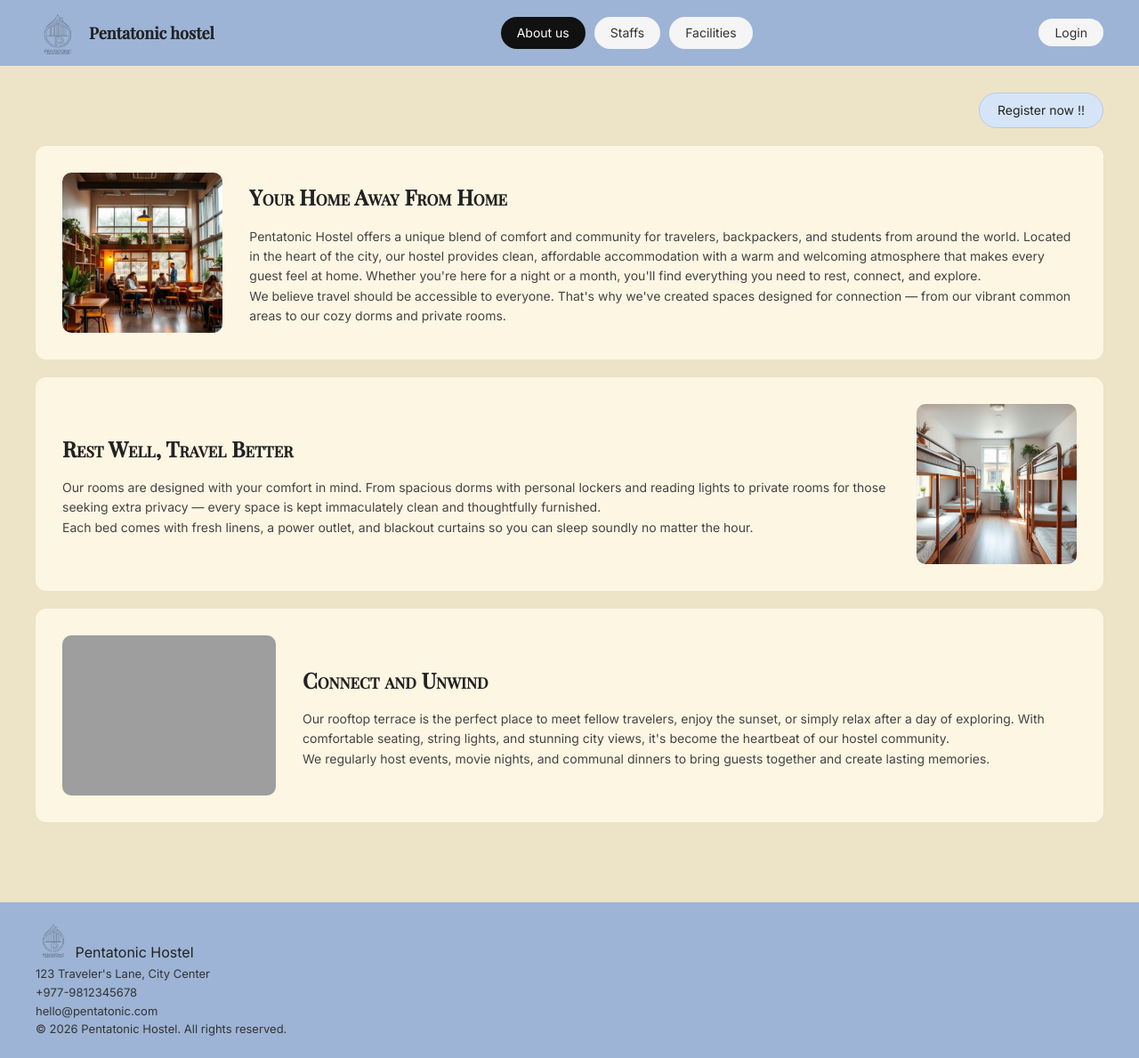
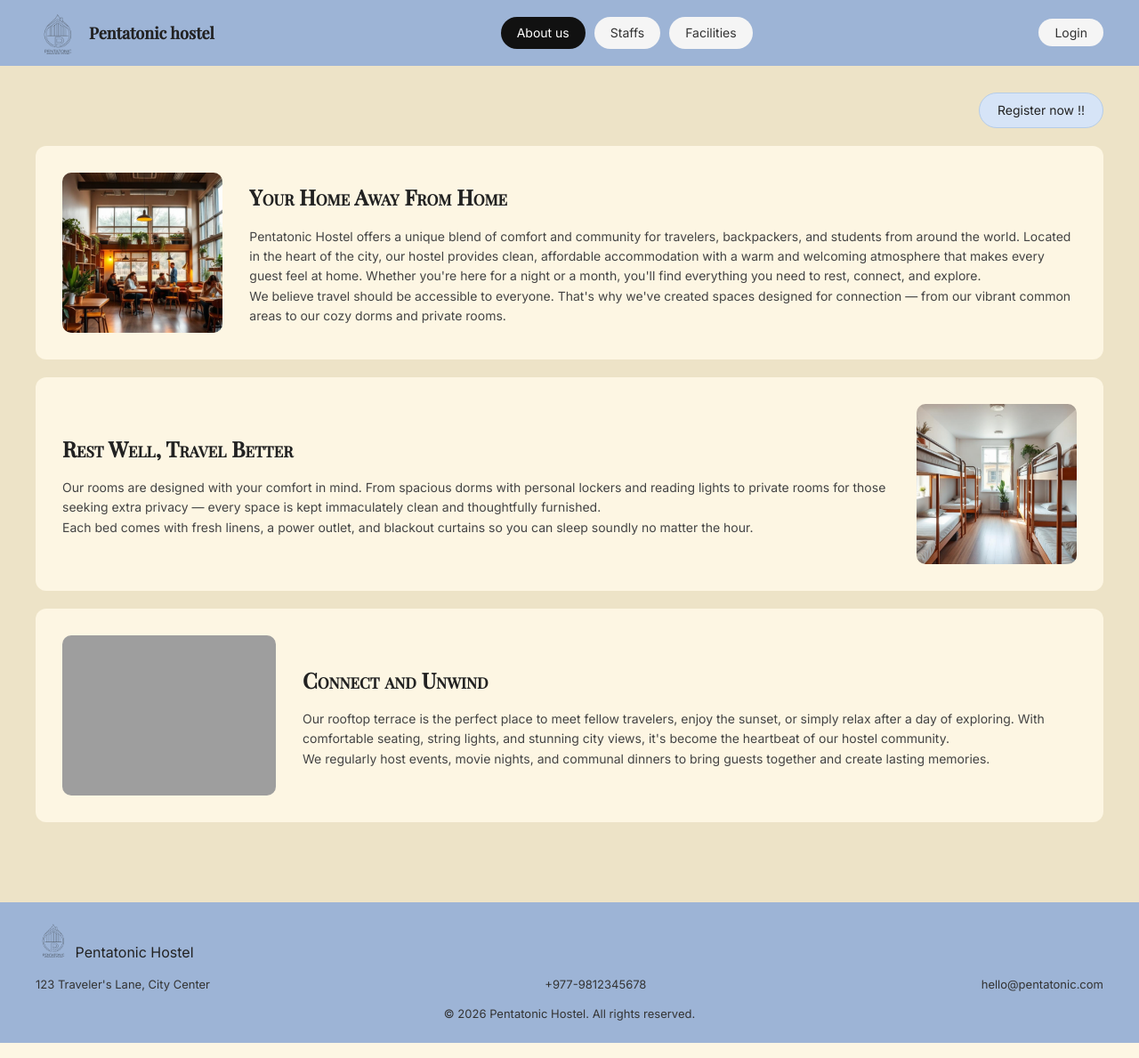
Before and after one commit to kraneelManandhar/HostelManagementSystem, a PHP site: page /HOSTELMANAGEMENTSYSTEM/ in a window 1280 px wide. Shown: the whole page at 89% size. Run offline with PHP 8.4, Linux system fonts and the light colour scheme; some libraries are stand-ins or nearby versions; grey boxes are pictures that could not be loaded.

Commit message:
Fixed footer layout after merge

```diff
--- a/public/css/style.css
+++ b/public/css/style.css
@@ -221,3 +221,39 @@ body {
   font-size: 13px;
   color: #333;
 }
+
+/* ===== FIXED FOOTER LAYOUT ===== */
+
+.footer-container {
+  display: flex;
+  flex-direction: column;
+  gap: 12px;
+}
+
+/* Top row */
+.footer-top {
+  display: flex;
+  align-items: center;
+}
+
+/* Middle row (3 columns) */
+.footer-middle {
+  display: flex;
+  justify-content: space-between;
+  align-items: center;
+  flex-wrap: wrap;
+}
+
+.footer-left,
+.footer-center,
+.footer-right {
+  font-size: 13px;
+  color: #333;
+}
+
+/* Bottom row */
+.footer-bottom {
+  text-align: center;
+  font-size: 13px;
+  color: #333;
+}
```
